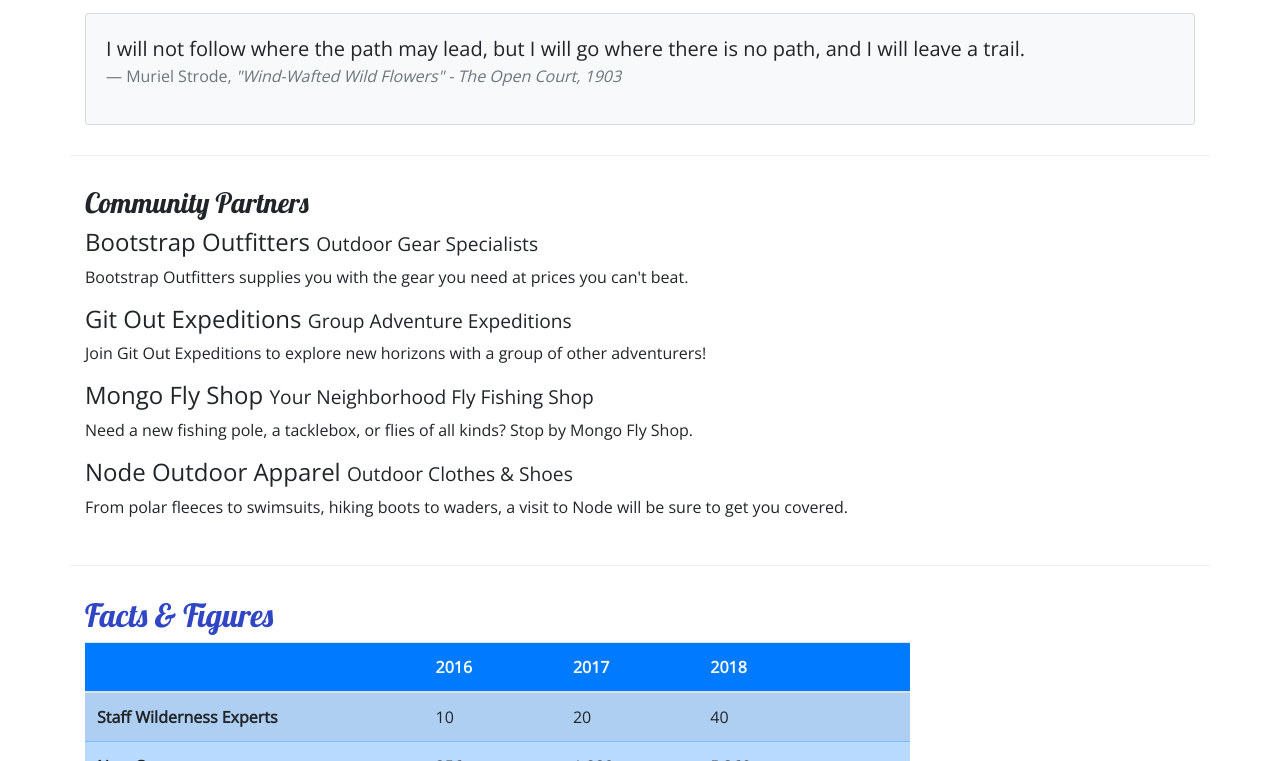
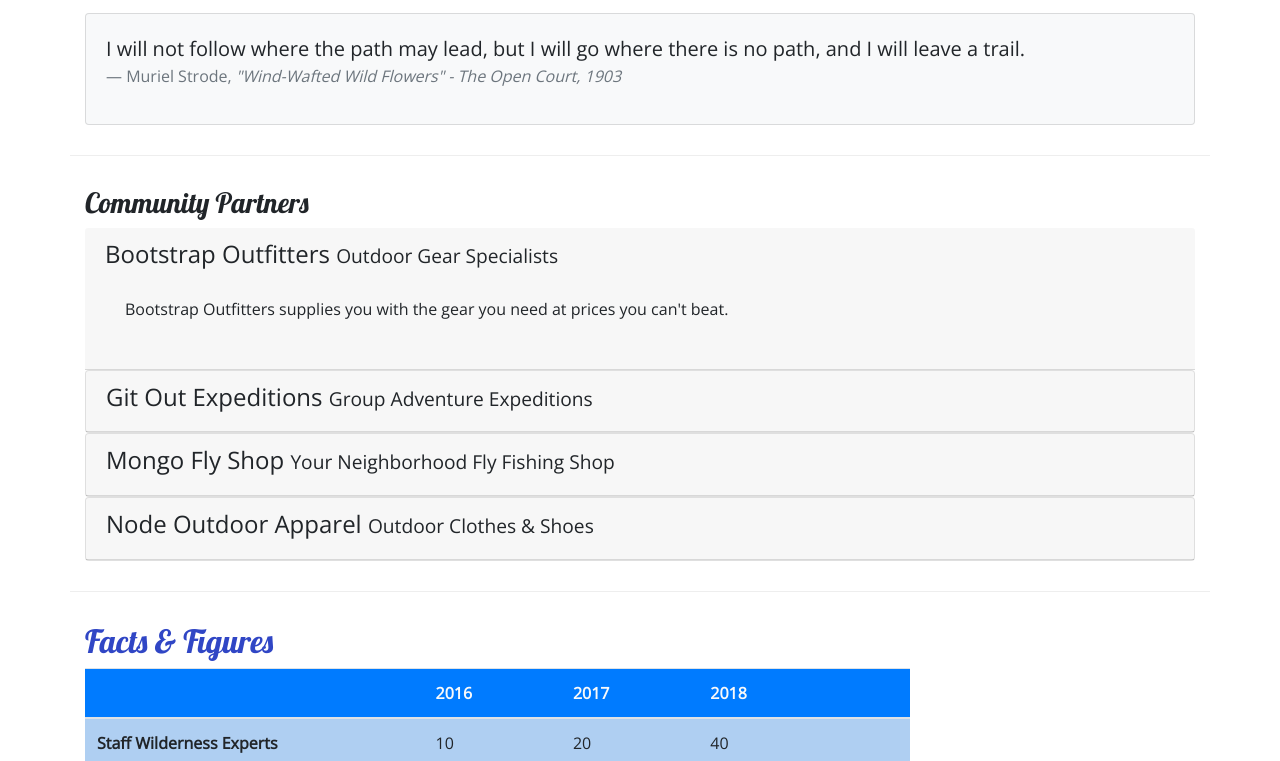
Before and after one commit to stevenCsaunders/nucampsite, a website: page about-us.html in a window 1280 px wide. Shown: the part 658-1419 px from the top of the page. Drawn offline with nearby package versions, Linux system fonts and the light colour scheme.

Commit message:
added accordion menu to about-us page

```diff
--- a/about-us.html
+++ b/about-us.html
@@ -105,18 +105,56 @@
 		<div class="row row-content">
 			<div class="col ">
 				<h3>Community Partners</h3>
-				<h4>Bootstrap Outfitters <small>Outdoor Gear Specialists</small></h4>
-				<p class="d-none d-sm-block">Bootstrap Outfitters supplies you with the gear you need at prices you can't beat.
-				</p>
-				<h4>Git Out Expeditions <small>Group Adventure Expeditions</small></h4>
-				<p class="d-none d-sm-block">Join Git Out Expeditions to explore new horizons with a group of other adventurers!
-				</p>
-				<h4>Mongo Fly Shop <small>Your Neighborhood Fly Fishing Shop</small></h4>
-				<p class="d-none d-sm-block">Need a new fishing pole, a tacklebox, or flies of all kinds? Stop by Mongo Fly
-					Shop.</p>
-				<h4>Node Outdoor Apparel <small>Outdoor Clothes & Shoes</small></h4>
-				<p class="d-none d-sm-block">From polar fleeces to swimsuits, hiking boots to waders, a visit to Node will be
-					sure to get you covered.</p>
+				<div id="accordion">
+					<div role="tab" class="card-header show active">
+						<h4>
+							<a data-toggle="collapse" data-target="#bootstrap">Bootstrap Outfitters <small>Outdoor Gear Specialists
+								</small></a>
+						</h4>
+						<div class="collapse show" id="bootstrap" data-parent="#accordion">
+							<div class="card-body">
+								<p class="d-none d-sm-block">Bootstrap Outfitters supplies you with the gear you need at prices you
+									can't
+									beat.
+								</p>
+							</div>
+						</div>
+					</div>
+					<div class="card">
+						<div role="tab" class="card-header">
+							<h4><a class="collapsed" data-target="#git" data-toggle="collapse">Git Out Expeditions <small>Group
+										Adventure Expeditions</small></a></h4>
+							<div class="collapse" id="git" data-parent="#accordion">
+								<p class="d-none d-sm-block">Join Git Out Expeditions to explore new horizons with a group of other
+									adventurers!
+								</p>
+							</div>
+						</div>
+					</div>
+					<div class="card">
+						<div role="tab" class="card-header">
+							<h4><a class="collapsed" data-target="#mongo" data-toggle="collapse">Mongo Fly Shop <small>Your
+										Neighborhood Fly Fishing Shop</small></a></h4>
+							<div class="collapse" id="mongo" data-parent="#accordion">
+								<p class="d-none d-sm-block">Need a new fishing pole, a tacklebox, or flies of all kinds? Stop by Mongo
+									Fly
+									Shop.</p>
+							</div>
+						</div>
+					</div>
+					<div class="card">
+						<div role="tab" class="card-header">
+							<h4><a class="collapsed" data-target="#node" data-toggle="collapse">Node Outdoor Apparel <small>Outdoor
+										Clothes & Shoes</small></a></h4>
+							<div class="collapse" id="node" data-parent="#accordion">
+								<p class="d-none d-sm-block">From polar fleeces to swimsuits, hiking boots to waders, a visit to Node
+									will
+									be
+									sure to get you covered.</p>
+							</div>
+						</div>
+					</div>
+				</div>
 			</div>
 		</div>
 		<!-- Facts and figures table -->
```
Also changed, not shown: css/style.sass (line endings or trailing spaces).
